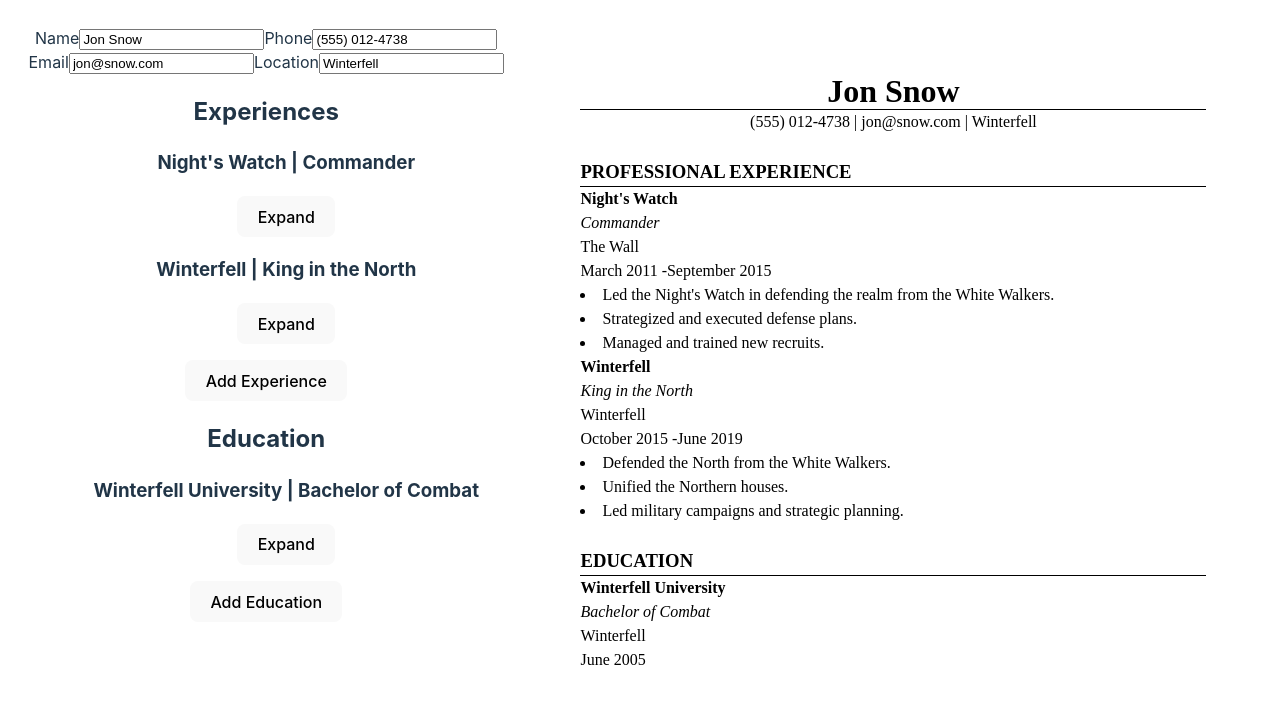
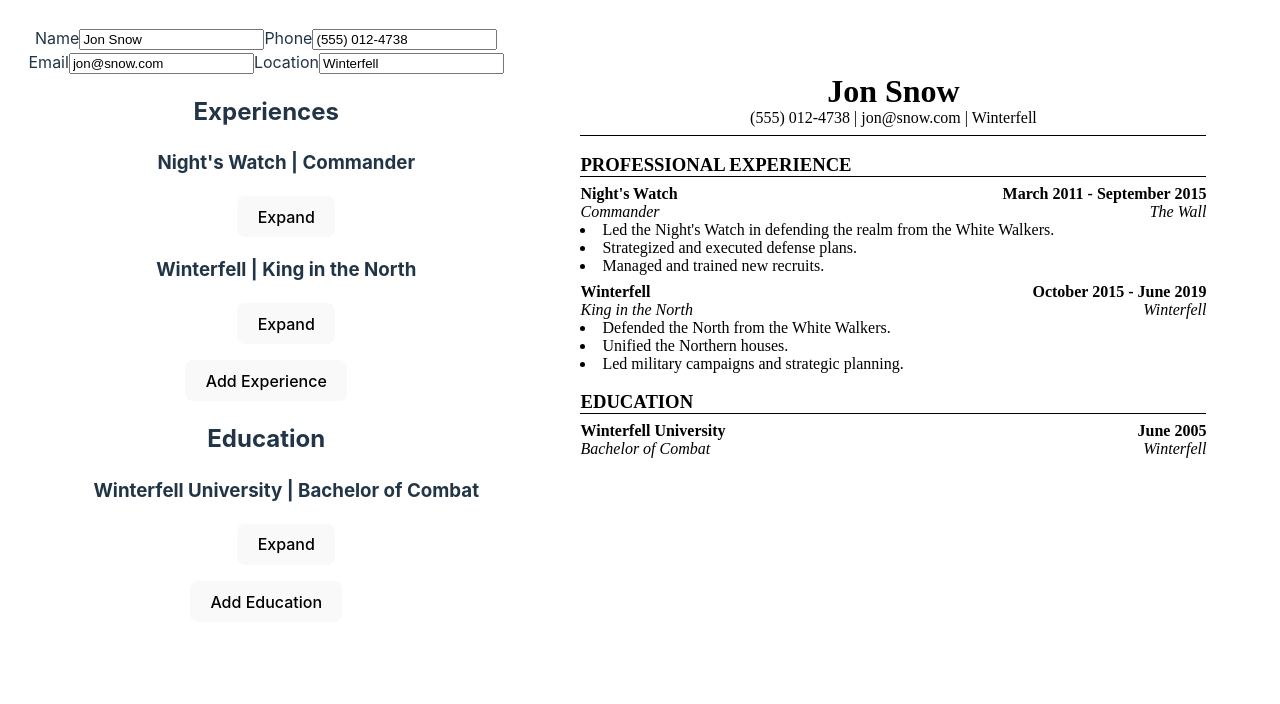
Before and after one commit to jordan-wick/cv-generator, a React (Vite) app: page / in a window 1280 px wide. Shown: the top 704 px of the page. Built offline with nearby package versions, Linux system fonts and the light colour scheme.

Commit message:
More formatting on resume

```diff
--- a/src/App.css
+++ b/src/App.css
@@ -57,6 +57,7 @@
   color: black;
   font-family: 'Times New Roman', Times, serif;
   padding: 3em;
+  line-height: normal;
 }
 
 .resume > * {
@@ -81,15 +82,32 @@ p {
   font-size: 12pt;
 }
 
+.resume > * {
+  width: 100%;
+}
+
+.resume-experiences > * {
+  width: 100%;
+}
+
+.resume-education > * {
+  width: 100%;
+}
+
 .resume-header h1 {
   margin: 0;
   font-size: 24pt;
+}
+
+.header-details {
+  margin-bottom: 1vh;
 }
 
 .resume h2 {
   margin: 0;
   font-size: 14pt;
   font-weight: bold;
+  text-align: left;
 }
 
 .resume h3 {
@@ -99,6 +117,10 @@ p {
 
 .italicized {
   font-style: italic;
+}
+
+.bold {
+  font-weight: 600;
 }
 
 .resume ul {
@@ -114,3 +136,21 @@ p {
 li {
   list-style: none;
 }
+
+.experience-header {
+  display: flex;
+  justify-content: space-between;
+}
+
+.education-item {
+  display: flex;
+  justify-content: space-between;
+}
+
+.education-item, .experience-item {
+  margin-top: 1vh;
+}
+
+.right-aligned {
+  text-align: right;
+}
--- a/src/components/preview/Resume.jsx
+++ b/src/components/preview/Resume.jsx
@@ -6,10 +6,10 @@ export default function Resume({ resume }) {
     <div className="resume">
       <div className="resume-header">
         <h1>{resume.name}</h1>
-        <hr />
         <p className='header-details'>
           {resume.phone} | {resume.email} | {resume.location}
         </p>
+        <hr />
       </div>
       <br />
       <div className="resume-experiences">
@@ -18,20 +18,28 @@ export default function Resume({ resume }) {
         <ul>
           {resume.experiences.map((experience, index) => (
             <li key={index}>
+              <div className="experience-item">
+                <div className="experience-header">
+                  <div className="left-aligned">
                     <h3>{experience.company}</h3>
                     <p className='italicized'>{experience.position}</p>
-              {experience.location && <p>{experience.location}</p>}
+                  </div>
+                  <div className="right-aligned">
                     {experience.startDate && (
-                <p>
-                  {format(addMonths(new Date(experience.startDate), 1), 'MMMM yyyy')} -
+                      <p className='bold'>
+                        {format(addMonths(new Date(experience.startDate), 1), 'MMMM yyyy')} - {' '}
                         {experience.endDate ? format(addMonths(new Date(experience.endDate), 1), 'MMMM yyyy') : 'Present'}
                       </p>
                     )}
+                    {experience.location && <p className='italicized'>{experience.location}</p>}
+                  </div>
+                </div>
                 <ul className='bullets'>
                   {experience.summary.split('.').map((summary, index) => {
                     return summary.trim() && <li key={index}>{summary.trim()}.</li>
                   })}
                 </ul>
+              </div>
             </li>
           ))}
         </ul>
@@ -43,12 +51,18 @@ export default function Resume({ resume }) {
         <ul>
           {resume.education.map((education, index) => (
             <li key={index}>
+              <div className="education-item">
+                <div className="left-aligned">
                   <h3>{education.institution}</h3>
                   <p className='italicized'>{education.degree}</p>
-              {education.location && <p>{education.location}</p>}
+                </div>
+                <div className="right-aligned">
                   {education.graduation && (
-                <p>{format(addMonths(new Date(education.graduation), 1), 'MMMM yyyy')}</p>
+                    <p className='bold'>{format(addMonths(new Date(education.graduation), 1), 'MMMM yyyy')}</p>
                   )}
+                  {education.location && <p className='italicized'>{education.location}</p>}
+                </div>
+              </div>
             </li>
           ))}
         </ul>
```
Lines whose indentation alone changed are shown as unchanged.
